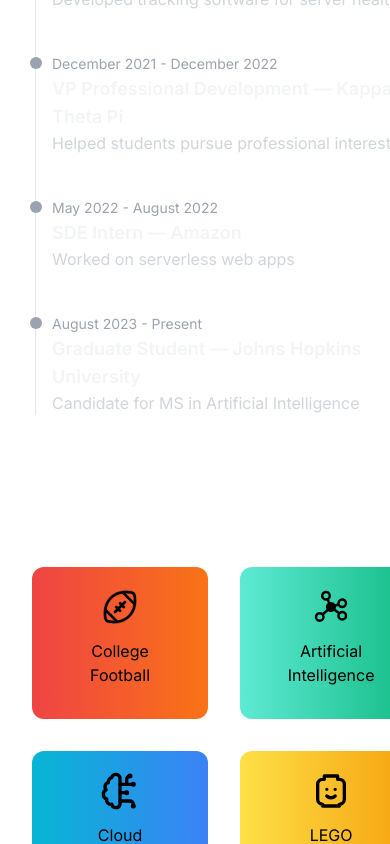
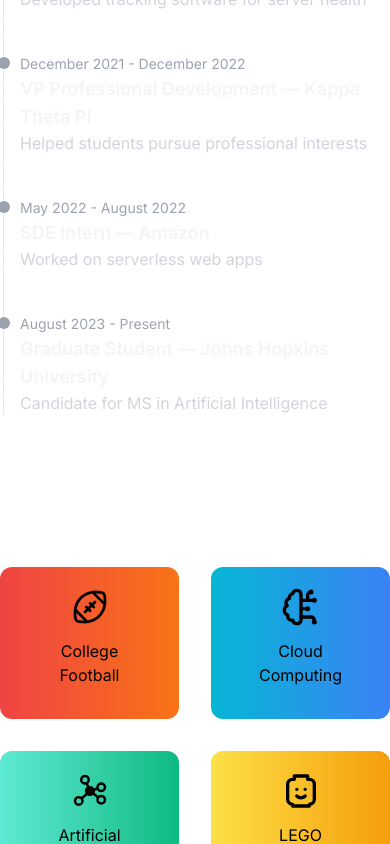
Before and after one commit to rerasala/portfolio-v2, a Next.js app: page / in a window 390 px wide. Shown: the part 1156-2000 px from the top of the page. Built offline with nearby package versions, Linux system fonts and the light colour scheme.

Commit message:
fixed responsive issue on mobile

```diff
--- a/src/app/about/NewTimeline.tsx
+++ b/src/app/about/NewTimeline.tsx
@@ -3,12 +3,12 @@
 export default function NewTimeline() {
     return (
         <>
-            <div id = "about" className="container mt-10 mx-8 md:mx-10 lg:mx-20 xl:mx-30 p-0 sm:p-4 md:p-0 flex flex-row flex-wrap justify-center gap-12 w3-animate-opacity-delay">
+            <div id = "about" className="container mt-10 mx-auto p-0 sm:p-4 md:p-0 flex flex-row flex-wrap justify-center gap-12 w3-animate-opacity-delay">
             <div className="container">
             <h2 className='text-2xl font-semibold text-center'>About</h2>
             </div>
             <div className="mr-0 max-w-sm">
-                <h3 className="mb-10 text-center">History</h3>
+                <h3 className="mb-10 font-medium text-center">History</h3>
                 <ol className="relative border-l border-gray-200 mx-auto">
                     <li className="mb-10 ml-4">
                         <div className="absolute w-3 h-3 bg-gray-400 rounded-full mt-1.5 -left-1.5 "></div>
@@ -43,8 +43,8 @@
                 </ol>
             </div>
             <div className="text-center">
-            <h3 className="mb-10">Interests</h3>
-            <div className="container text-center max-w-fit grid grid-rows-2 grid-flow-col gap-8 mb-10">
+            <h3 className="mb-10 font-medium">Interests</h3>
+            <div className="container text-center max-w-50 grid grid-rows-2 grid-cols-2 gap-8 mb-10">
                 <div className="bg-gradient-to-r from-red-500 to-orange-500 w-50 text-center flex flex-col justify-center rounded-xl p-5">
                     <div className="text-center">
                     <svg xmlns="http://www.w3.org/2000/svg" stroke = "black" fill = "none" strokeWidth="1.5" className='w-10 h-10 mx-auto' viewBox="0 0 256 256"><path fill="black" d="M229.06 53.89a32.92 32.92 0 0 0-26.95-26.95c-32.37-5.49-93.39-8-138.27 36.9s-42.39 105.9-36.9 138.27a32.92 32.92 0 0 0 27 26.95A206.58 206.58 0 0 0 88.27 232c32.09 0 72.05-8 103.89-39.84c44.89-44.88 42.39-105.9 36.9-138.27Zm-61.61-14a192 192 0 0 1 32 2.8a16.94 16.94 0 0 1 13.85 13.87a188.59 188.59 0 0 1 2.7 36.22L163.21 40c1.4-.08 2.79-.1 4.24-.1ZM56.56 213.3a16.94 16.94 0 0 1-13.86-13.86a188.59 188.59 0 0 1-2.7-36.22L92.78 216a187.79 187.79 0 0 1-36.22-2.7Zm124.3-32.44c-11.61 11.6-33.27 27.73-67.37 33.27l-71.62-71.62c5.54-34.1 21.67-55.76 33.27-67.37S108.4 47.4 142.5 41.86l71.63 71.63c-5.54 34.1-21.67 55.76-33.27 67.37Zm-15.22-90.5a8 8 0 0 1 0 11.31L151.3 116l6.34 6.34a8 8 0 1 1-11.31 11.3l-6.33-6.33L127.31 140l6.34 6.34a8 8 0 1 1-11.3 11.31L116 151.3l-14.34 14.34a8 8 0 1 1-11.31-11.31L104.7 140l-6.34-6.34a8 8 0 0 1 11.31-11.3l6.34 6.34l12.68-12.7l-6.34-6.34a8 8 0 0 1 11.3-11.31l6.35 6.35l14.34-14.34a8 8 0 0 1 11.3 0Z"/></svg>
@@ -61,7 +61,7 @@
                         Cloud Computing
                     </p>
                 </div>
-                <div className="bg-gradient-to-r from-teal-300 to-emerald-500 w-50 w-50 text-center flex flex-col justify-center rounded-xl p-5">
+                <div className="bg-gradient-to-r from-teal-300 to-emerald-500 w-50 text-center flex flex-col justify-center rounded-xl p-5">
                     <div className="text-center">
                     <svg xmlns="http://www.w3.org/2000/svg" className = "w-10 h-10 mx-auto" viewBox="0 0 256 256"><path fill="black" d="M200 152a31.84 31.84 0 0 0-19.53 6.68l-23.11-18A31.65 31.65 0 0 0 160 128c0-.74 0-1.48-.08-2.21l13.23-4.41A32 32 0 1 0 168 104c0 .74 0 1.48.08 2.21l-13.23 4.41A32 32 0 0 0 128 96a32.59 32.59 0 0 0-5.27.44L115.89 81A32 32 0 1 0 96 88a32.59 32.59 0 0 0 5.27-.44l6.84 15.4a31.92 31.92 0 0 0-8.57 39.64l-25.71 22.84a32.06 32.06 0 1 0 10.63 12l25.71-22.84a31.91 31.91 0 0 0 37.36-1.24l23.11 18A31.65 31.65 0 0 0 168 184a32 32 0 1 0 32-32Zm0-64a16 16 0 1 1-16 16a16 16 0 0 1 16-16ZM80 56a16 16 0 1 1 16 16a16 16 0 0 1-16-16ZM56 208a16 16 0 1 1 16-16a16 16 0 0 1-16 16Zm144-8a16 16 0 1 1 16-16a16 16 0 0 1-16 16Z"/></svg>
                     </div>
@@ -69,7 +69,7 @@
                         Artificial Intelligence
                     </p>
                 </div>
-                <div className="bg-gradient-to-r from-yellow-300 to-amber-500 text-center flex flex-col justify-center rounded-xl p-5">
+                <div className="bg-gradient-to-r from-yellow-300 to-amber-500 w-50 text-center flex flex-col justify-center rounded-xl p-5">
                     <div className="text-center">
                     <svg xmlns="http://www.w3.org/2000/svg" className = "w-10 h-10 mx-auto" viewBox="0 0 24 24"><g fill="none" stroke="black" strokeLinecap="round" strokeLinejoin="round" strokeWidth="2"><path d="M9.5 11h.01m4.99 0h.01M9.5 15a3.5 3.5 0 0 0 5 0"/><path d="M7 5h1V3h8v2h1a3 3 0 0 1 3 3v9a3 3 0 0 1-3 3v1H7v-1a3 3 0 0 1-3-3V8a3 3 0 0 1 3-3"/></g></svg>
                     </div>
```
Also changed, not shown: src/app/projects/projects.tsx (+1 -1 lines).
